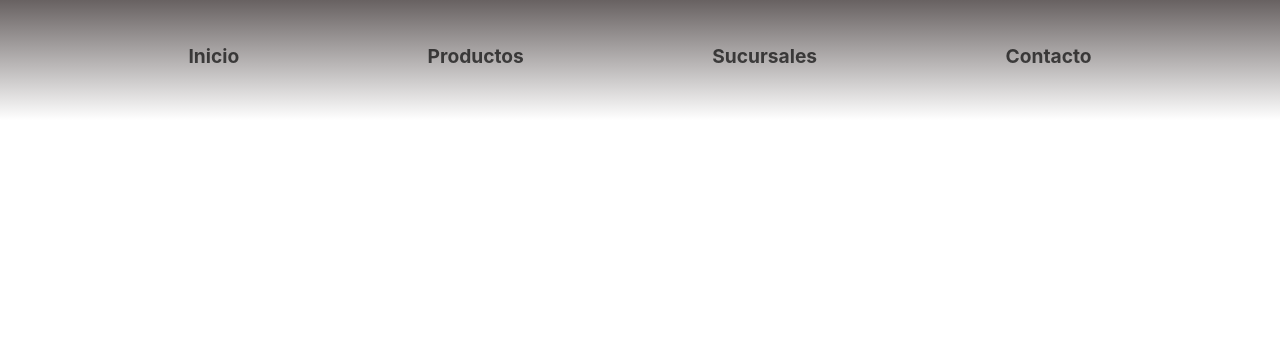
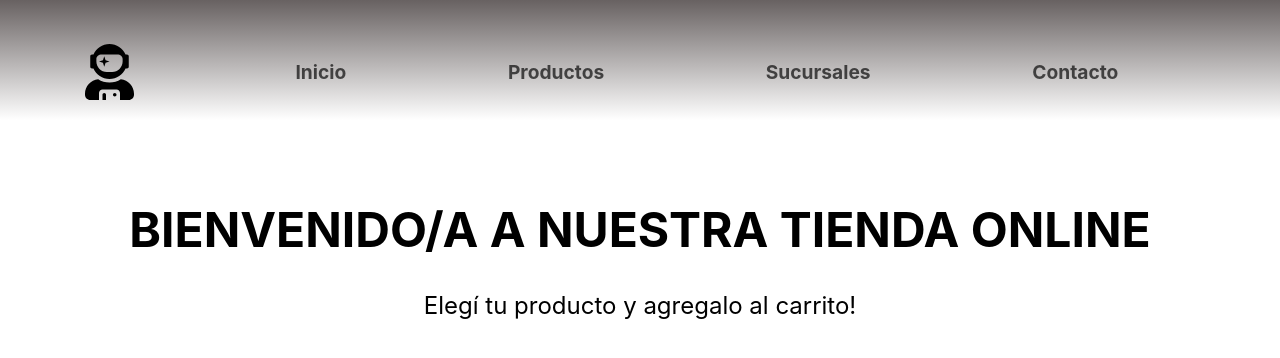
Before and after one commit to gonwar07/proyectoReact, a React (Create React App) app: page / in a window 1280 px wide. Shown: the top 358 px of the page. Built offline with nearby package versions, Linux system fonts and the light colour scheme.

Commit message:
clase 4 - icono navBar e ItemListContainer

```diff
--- a/package.json
+++ b/package.json
@@ -3,12 +3,18 @@
   "version": "0.1.0",
   "private": true,
   "dependencies": {
+    "@fortawesome/fontawesome-svg-core": "^1.2.36",
+    "@fortawesome/free-brands-svg-icons": "^5.15.4",
+    "@fortawesome/free-solid-svg-icons": "^5.15.4",
+    "@fortawesome/react-fontawesome": "^0.1.16",
     "@testing-library/jest-dom": "^5.14.1",
     "@testing-library/react": "^11.2.7",
     "@testing-library/user-event": "^12.8.3",
+    "font-awesome": "^4.7.0",
     "react": "^17.0.2",
     "react-dom": "^17.0.2",
     "react-scripts": "4.0.3",
+    "sass": "^1.43.4",
     "web-vitals": "^1.1.2"
   },
   "scripts": {
--- a/public/index.html
+++ b/public/index.html
@@ -3,6 +3,7 @@
   <head>
     <meta charset="utf-8" />
     <link rel="icon" href="%PUBLIC_URL%/favicon.ico" />
+    <link rel="stylesheet" href="https://maxcdn.bootstrapcdn.com/font-awesome/4.6.1/css/font-awesome.min.css">
     <meta name="viewport" content="width=device-width, initial-scale=1" />
     <meta name="theme-color" content="#000000" />
     <meta
--- a/src/App.css
+++ b/src/App.css
@@ -2,22 +2,3 @@
   margin: 0;
   padding: 0;
 }
-
-.header{
-  background-image: linear-gradient(#2a2121b5, #ffffff);
-  height: 15vh;
-}
-.menu{
-  display: flex;
-  flex-direction: row;
-  justify-content: space-evenly;
-  align-items: center;
-  list-style: none;
-  padding-top: 5.5vh;
-}
-.menu a{
-  text-decoration: none;
-  color: rgb(0 0 0 / 67%);
-  font-weight: bolder;
-  font-size: 1.2rem;
-}
--- a/src/App.js
+++ b/src/App.js
@@ -1,13 +1,23 @@
 import './App.css';
-import NavBar from './components/NavBar';
+import { CartWidget } from './components/NavBar/CartWidget';
+import NavBar from './components/NavBar/NavBar';
+import ItemListContainer from './components/Container/ItemListContainer';
+import { library } from '@fortawesome/fontawesome-svg-core'
+import { fab } from '@fortawesome/free-brands-svg-icons'
+import { faUserAstronaut, faCoffee } from '@fortawesome/free-solid-svg-icons'
+
+library.add(fab, faUserAstronaut, faCoffee)
 
 function App() {
   return (
-    <div className="App">
+    <>
 
-      <NavBar/>
+      <NavBar>
+        <CartWidget/>
+      </NavBar>
 
-    </div>
+      <ItemListContainer greeting="BIENVENIDO/A A NUESTRA TIENDA ONLINE" usuario="Elegí tu producto y agregalo al carrito!"/>
+    </>
   );
 }
 
--- /dev/null
+++ b/src/components/Container/ItemListContainer.js
@@ -0,0 +1,12 @@
+import React from "react"
+
+const ItemListContainer = ({greeting, usuario}) => {
+    return(
+        <div className="divContainer">
+            <h2>{greeting}</h2>
+            <p>{usuario}</p>
+        </div>
+    )
+}
+
+export default ItemListContainer
--- /dev/null
+++ b/src/components/NavBar/CartWidget.js
@@ -0,0 +1,7 @@
+import { FontAwesomeIcon } from '@fortawesome/react-fontawesome'
+
+export const CartWidget = () => {
+    return (
+        <FontAwesomeIcon className="logo" icon={['fas', 'user-astronaut']}></FontAwesomeIcon>
+    )
+}
--- a/src/components/NavBar.js
+++ b/src/components/NavBar/NavBar.js
@@ -1,10 +1,14 @@
+import './NavBar.scss'
 
-const NavBar = () => {
+const NavBar = ({ children }) => {
 
     return(
 
     <header className="header">
         <nav className="menu">
+
+            {children}
+
             <li><a href="#">Inicio</a></li>
             <li><a href="#">Productos</a></li>
             <li><a href="#">Sucursales</a></li>
--- /dev/null
+++ b/src/components/NavBar/NavBar.scss
@@ -0,0 +1,39 @@
+.header{
+    background-image: linear-gradient(#2a2121b5, #ffffff);
+    height: 15vh;
+    .menu{
+        display: flex;
+        flex-direction: row;
+        justify-content: space-evenly;
+        align-items: center;
+        list-style: none;
+        padding-top: 5.5vh;
+        .logo{
+            font-size: 3.5rem;
+            color: black;
+            margin-left: -6vw;
+        }
+        a{
+            text-decoration: none;
+            color: rgb(0 0 0 / 67%);
+            font-weight: bolder;
+            font-size: 1.2rem;
+          }
+      }
+  }
+
+  .divContainer{
+      display: flex;
+      flex-direction: column;
+      justify-content: center;
+      text-align: center;
+      align-items: center;
+      margin-top: 10vh;
+      h2{
+          font-size: 3rem;
+      }
+      p{
+          font-size: 1.5rem;
+          margin-top: 4vh;
+      }
+  }
```
Also changed, not shown: 1 other file (tests, documents, lock files or other folders).
